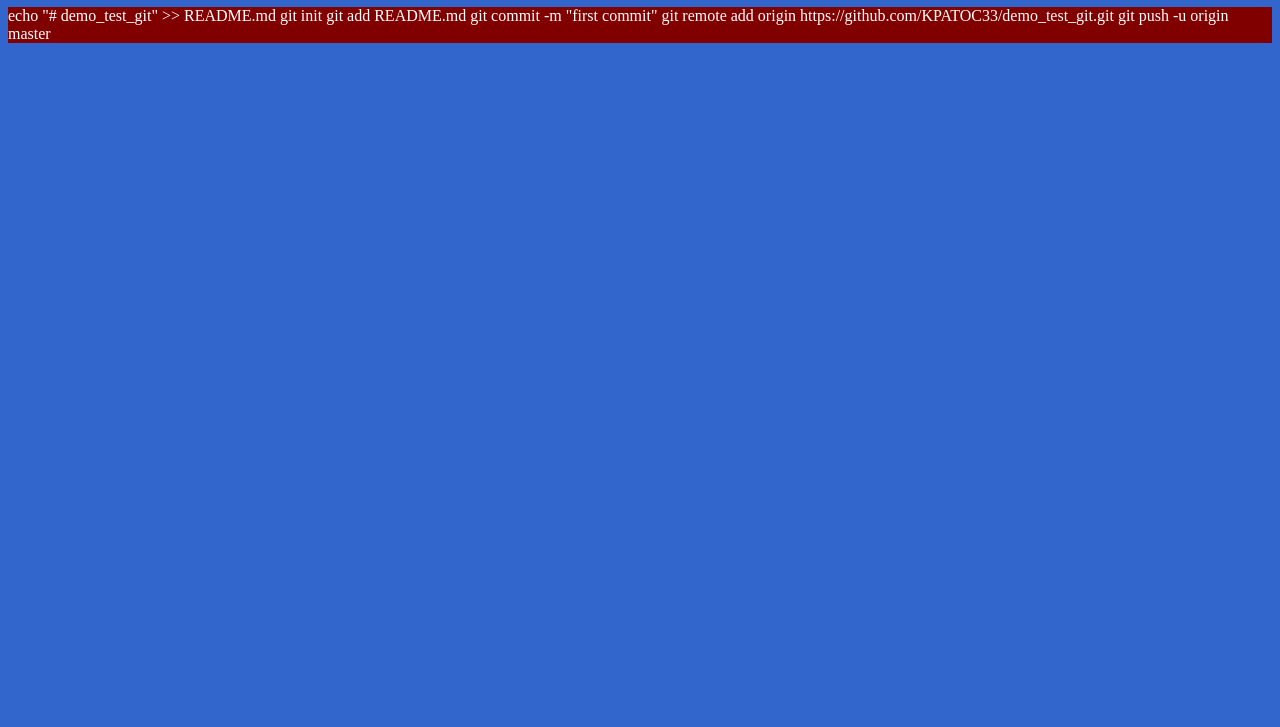
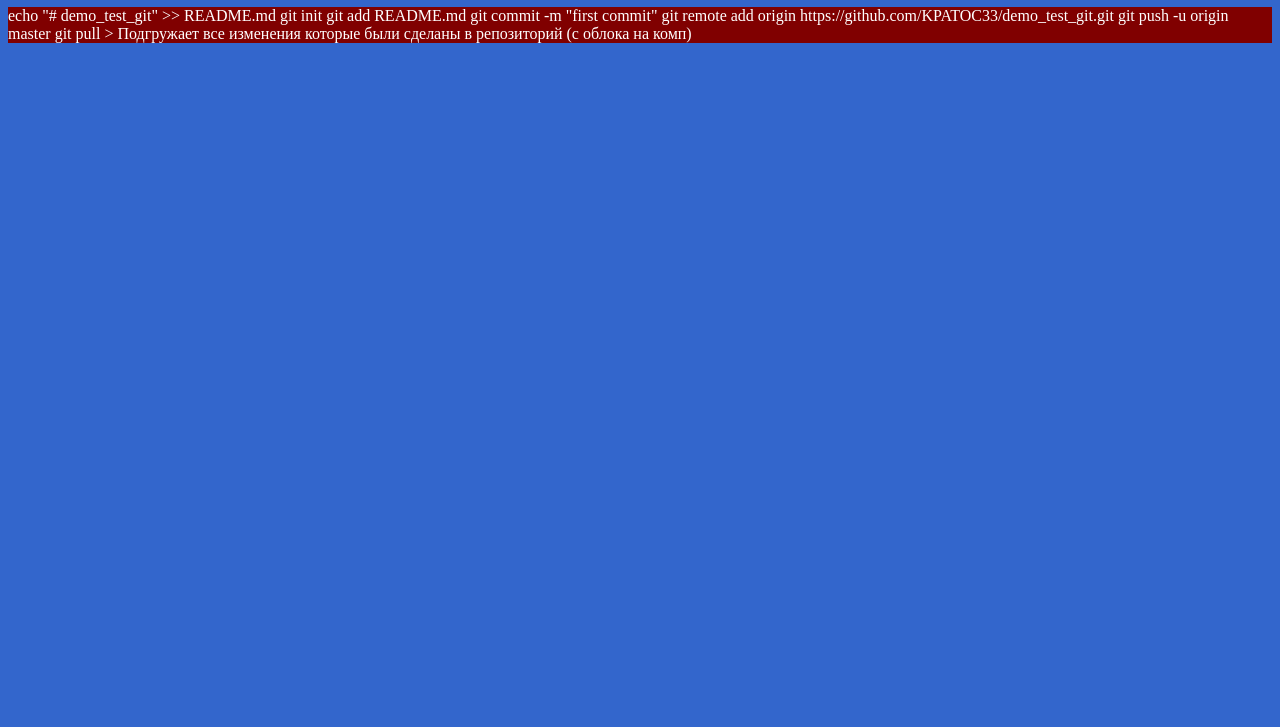
Before and after one commit to AlexKT0/demo_test_git, a plain HTML site: page index.html in a window 1280 px wide. Shown: the part 73-800 px from the top of the page. Drawn offline with Linux system fonts and the light colour scheme.

Commit message:
git pull > Подгружает все изменения которые были сделаны в репозиторий (с облока на комп)

```diff
--- a/index.html
+++ b/index.html
@@ -23,6 +23,8 @@
     git add README.md
     git commit -m "first commit"
     git remote add origin https://github.com/KPATOC33/demo_test_git.git
-    git push -u origin master</p>
+    git push -u origin master
+    git pull > Подгружает все изменения которые были сделаны в репозиторий (с облока на комп)
+</p>
  </body>
 </html>
```
